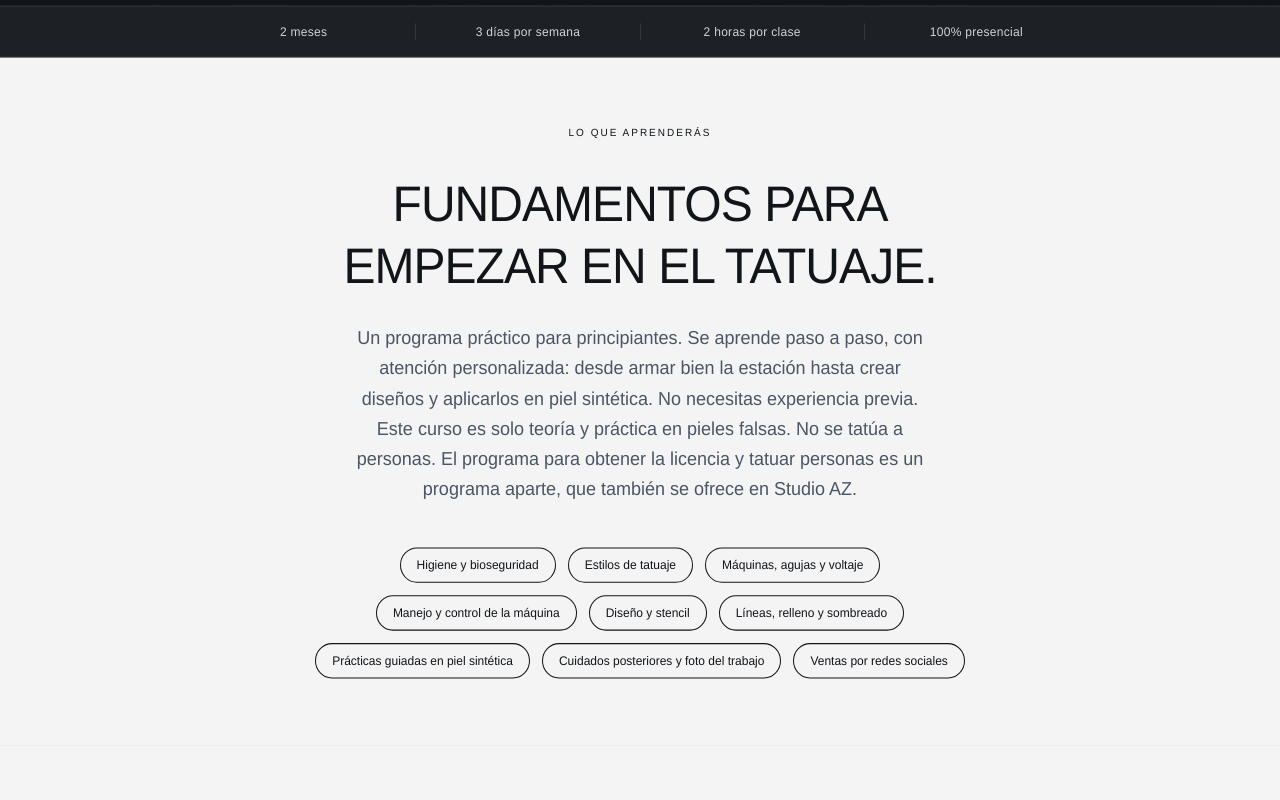
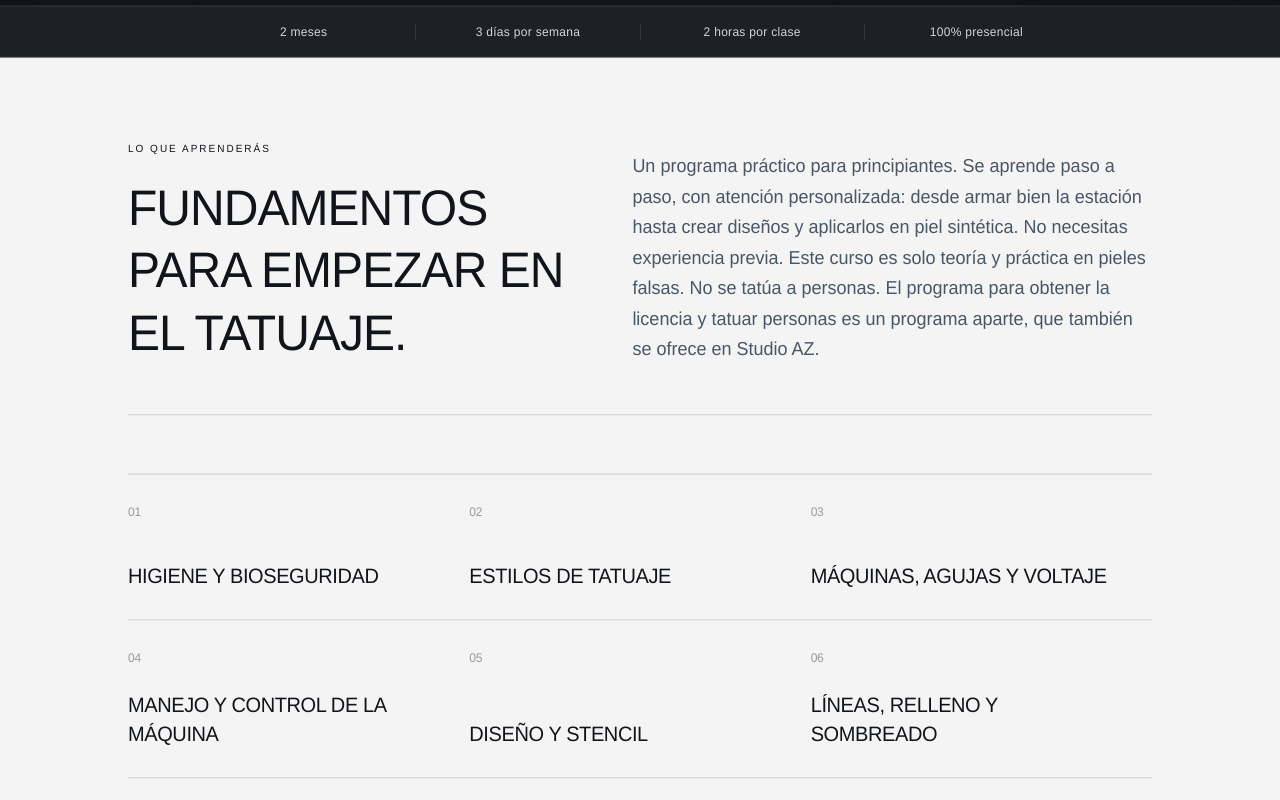
Before and after one commit to studioreserveapp-tech/aftatu-academy, a Next.js app: page / in a window 1280 px wide. Shown: the part 660-1460 px from the top of the page. Built offline with nearby package versions, Linux system fonts and the light colour scheme; no server answers; grey boxes are pictures that could not be loaded.

Commit message:
Present course topics as a numbered syllabus instead of pills.

```diff
--- a/components/learn-section.tsx
+++ b/components/learn-section.tsx
@@ -3,7 +3,7 @@
 import { Reveal } from "@/components/reveal";
 import { useLanguage } from "@/components/language-provider";
 
-const PILLS = [
+const MODULES = [
   "pill1",
   "pill2",
   "pill3",
@@ -19,25 +19,37 @@ export function LearnSection() {
   const { t } = useLanguage();
 
   return (
-    <section id="learn" className="relative z-10 bg-mist px-6 py-16 text-ink">
-      <Reveal className="mx-auto max-w-2xl text-center">
-        <p className="mb-8 text-[10px] font-medium tracking-[0.2em] uppercase">
-          {t("learnEyebrow")}
-        </p>
-        <h2 className="mb-6 text-5xl leading-tight font-thin tracking-[-0.02em] uppercase">{t("learnTitle")}</h2>
-        <p className="mx-auto mb-10 max-w-xl text-lg font-light leading-relaxed text-gray-600">
-          {t("learnLead")}
-        </p>
-        <div className="flex flex-wrap justify-center gap-3">
-          {PILLS.map((key) => (
-            <span
+    <section id="learn" className="relative z-10 bg-mist px-6 py-20 text-ink">
+      <Reveal className="mx-auto max-w-5xl">
+        <div className="mb-14 grid gap-8 border-b border-ink/15 pb-12 md:grid-cols-[1fr_1.1fr] md:items-end">
+          <div>
+            <p className="mb-5 text-[10px] font-medium tracking-[0.2em] uppercase">
+              {t("learnEyebrow")}
+            </p>
+            <h2 className="text-5xl leading-tight font-thin tracking-[-0.02em] uppercase">
+              {t("learnTitle")}
+            </h2>
+          </div>
+          <p className="max-w-xl text-lg font-light leading-relaxed text-gray-600 md:justify-self-end">
+            {t("learnLead")}
+          </p>
+        </div>
+
+        <ol className="grid border-b border-ink/15 sm:grid-cols-2 lg:grid-cols-3">
+          {MODULES.map((key, index) => (
+            <li
               key={key}
-              className="rounded-full border border-ink px-4 py-2 text-xs"
+              className="flex min-h-[140px] flex-col justify-between border-t border-ink/15 py-7 pr-8"
             >
-              {t(key)}
-            </span>
+              <span className="mb-6 text-xs font-thin tracking-[-0.02em] text-ink/40">
+                {String(index + 1).padStart(2, "0")}
+              </span>
+              <p className="text-xl leading-snug font-thin tracking-[-0.02em] uppercase">
+                {t(key)}
+              </p>
+            </li>
           ))}
-        </div>
+        </ol>
       </Reveal>
     </section>
   );
```
